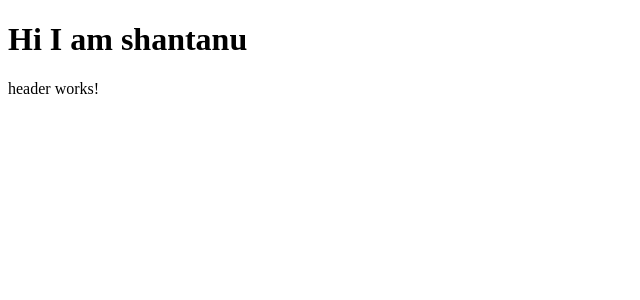
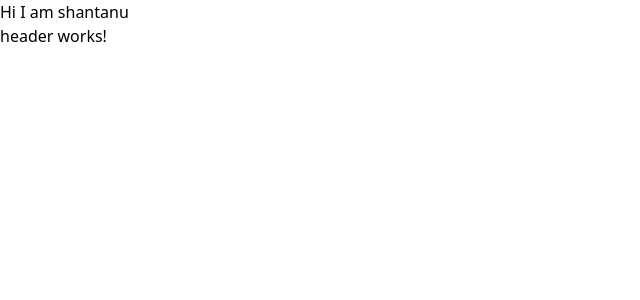
Before and after one commit to shantanuvidhate/Property_Listing, an Angular app in the folder client/property_listing/: page / in a window 1280 px wide. Shown: the top 300 px of the page, without its empty margins (0-640 px from the left). Built offline with nearby package versions, Linux system fonts and the light colour scheme.

Commit message:
configuration of tailwind css done

```diff
--- a/client/property_listing/package.json
+++ b/client/property_listing/package.json
@@ -27,12 +27,15 @@
     "@angular/cli": "~15.2.2",
     "@angular/compiler-cli": "^15.2.0",
     "@types/jasmine": "~4.3.0",
+    "autoprefixer": "^10.4.14",
     "jasmine-core": "~4.5.0",
     "karma": "~6.4.0",
     "karma-chrome-launcher": "~3.1.0",
     "karma-coverage": "~2.2.0",
     "karma-jasmine": "~5.1.0",
     "karma-jasmine-html-reporter": "~2.0.0",
+    "postcss": "^8.4.23",
+    "tailwindcss": "^3.3.2",
     "typescript": "~4.9.4"
   }
 }
--- a/client/property_listing/src/styles.css
+++ b/client/property_listing/src/styles.css
@@ -1 +1,4 @@
 /* You can add global styles to this file, and also import other style files */
+@tailwind base;
+@tailwind components;
+@tailwind utilities;
--- /dev/null
+++ b/client/property_listing/tailwind.config.js
@@ -0,0 +1,10 @@
+/** @type {import('tailwindcss').Config} */
+module.exports = {
+  content: [
+    "./src/**/*.{html,ts}",
+  ],
+  theme: {
+    extend: {},
+  },
+  plugins: [],
+}
```
Also changed, not shown: 1 other file (tests, documents, lock files or other folders).
